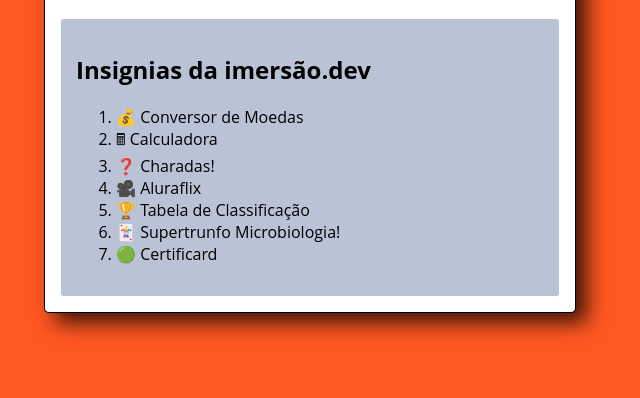
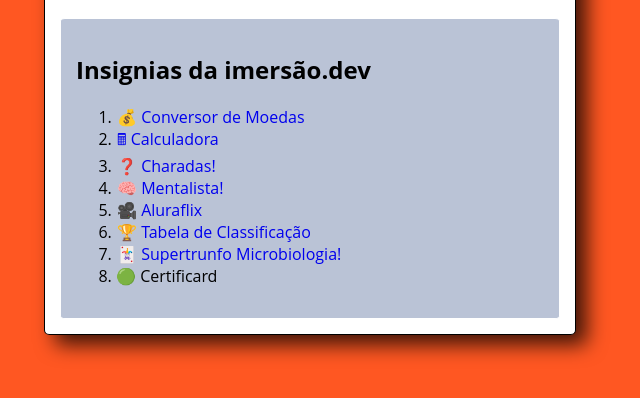
Before and after one commit to visflores/imersao_dev_alura, a plain HTML site: page certificard/dist/index.html in a window 1280 px wide. Shown: the part 254-652 px from the top of the page, without its empty margins (330-970 px from the left). Drawn offline with Linux system fonts and the light colour scheme.

Commit message:
Add files via upload

```diff
--- a/certificard/dist/index.html
+++ b/certificard/dist/index.html
@@ -18,12 +18,13 @@
 		<h2>Insignias da imersão.dev</h2>
 
 		<ol>
-			<li>💰 Conversor de Moedas</li>
-			<li>🖩 Calculadora</li>
-			<li>❓ Charadas!</li>
-			<li>🎥 Aluraflix</li>
-			<li>🏆 Tabela de Classificação</li>
-			<li>🃏 Supertrunfo Microbiologia!</li>
+			<li><a href="https://codepen.io/visflores/pen/gOgYvbG"> 💰 Conversor de Moedas</a></li>
+			<li><a href="https://codepen.io/visflores/pen/YzNPMoK"> 🖩 Calculadora</a></li>
+			<li><a href="https://codepen.io/visflores/pen/wvgBLxO"> ❓ Charadas!</a></li>
+			<li><a href="https://codepen.io/visflores/pen/mdReWVG"> 🧠 Mentalista!</a></li>
+			<li><a href="https://codepen.io/visflores/pen/KKaVyKQ"> 🎥 Aluraflix</a></li>
+			<li><a href="https://codepen.io/visflores/pen/mdROeMY"> 🏆 Tabela de Classificação</a></li>
+			<li><a href="https://codepen.io/visflores/pen/QWdGgqN"> 🃏 Supertrunfo Microbiologia!</a></li>
 			<li>🟢 Certificard</li>
 		</ol>
 
--- a/certificard/dist/style.css
+++ b/certificard/dist/style.css
@@ -46,3 +46,14 @@ img {
 	margin-right: auto;
 	transform: translateY(-50%)
 }
+
+a {
+	outline: none;
+	text-decoration: none;
+	padding: 2px 1px 0;
+}
+
+a:hover {
+	border-bottom: 1px solid;
+	color: hotpink;
+}
```
